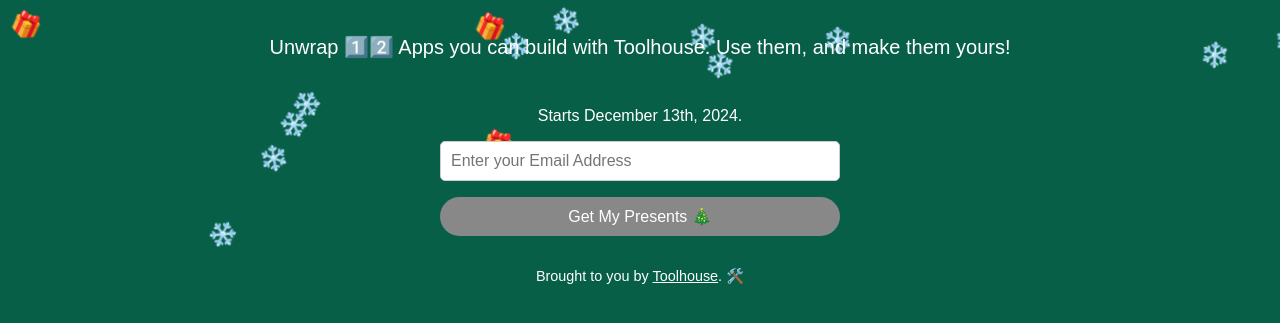
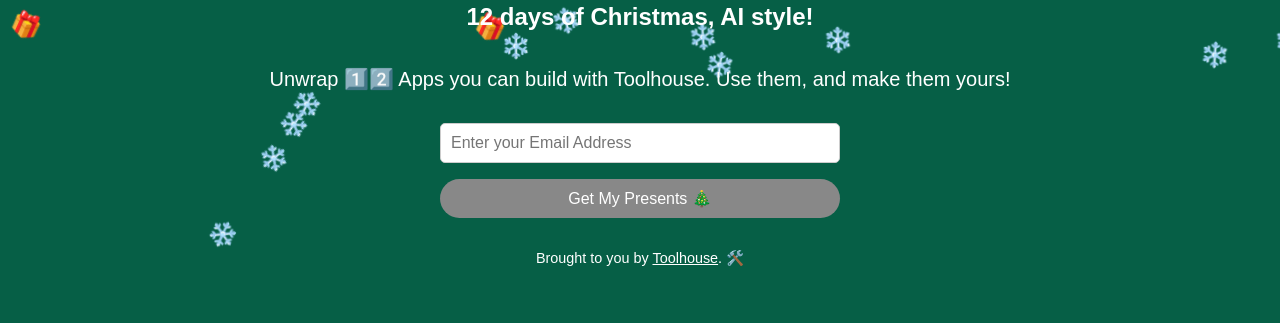
Before and after one commit to toolhouse-community/deepseek-tool-use-experiment, a plain HTML site: page adventai/index.html in a window 1280 px wide. Shown: the part 329-652 px from the top of the page. Drawn offline with Linux system fonts and the light colour scheme; no server answers; files whose address does not match are found by name; a web font is replaced by a local one.

Commit message:
fix: css

```diff
--- a/adventai/index.html
+++ b/adventai/index.html
@@ -17,7 +17,6 @@
         <p class="description">
             Unwrap 1️⃣2️⃣ Apps you can build with Toolhouse. Use them, and make them yours!
         </p>
-        <p id="countdown-text">Starts December 13th, 2024.</p>
 
         <div id="email-section">
             <form id="email-form">
@@ -35,9 +34,9 @@
 
         <gift-list />
 
-        <p class="footer">
+        <footer>
             Brought to you by <a href='https://toolhouse.ai' target='_blank'>Toolhouse</a>. 🛠️
-        </p>
+        </footer>
     </div>
 
     <script src="script.js"></script>
--- a/adventai/styles.css
+++ b/adventai/styles.css
@@ -7,6 +7,7 @@ body, html {
   height: 100%;
   background-color: #065f46;
   color: white;
+  overflow-x: hidden;
 }
 
 input, button {
@@ -86,12 +87,12 @@ h1 {
   cursor: not-allowed;
 }
 
-.footer {
+footer {
   margin-top: 2rem;
   font-size: 0.9rem;
 }
 
-.footer a {
+footer a {
   color: white;
 }
 
```
